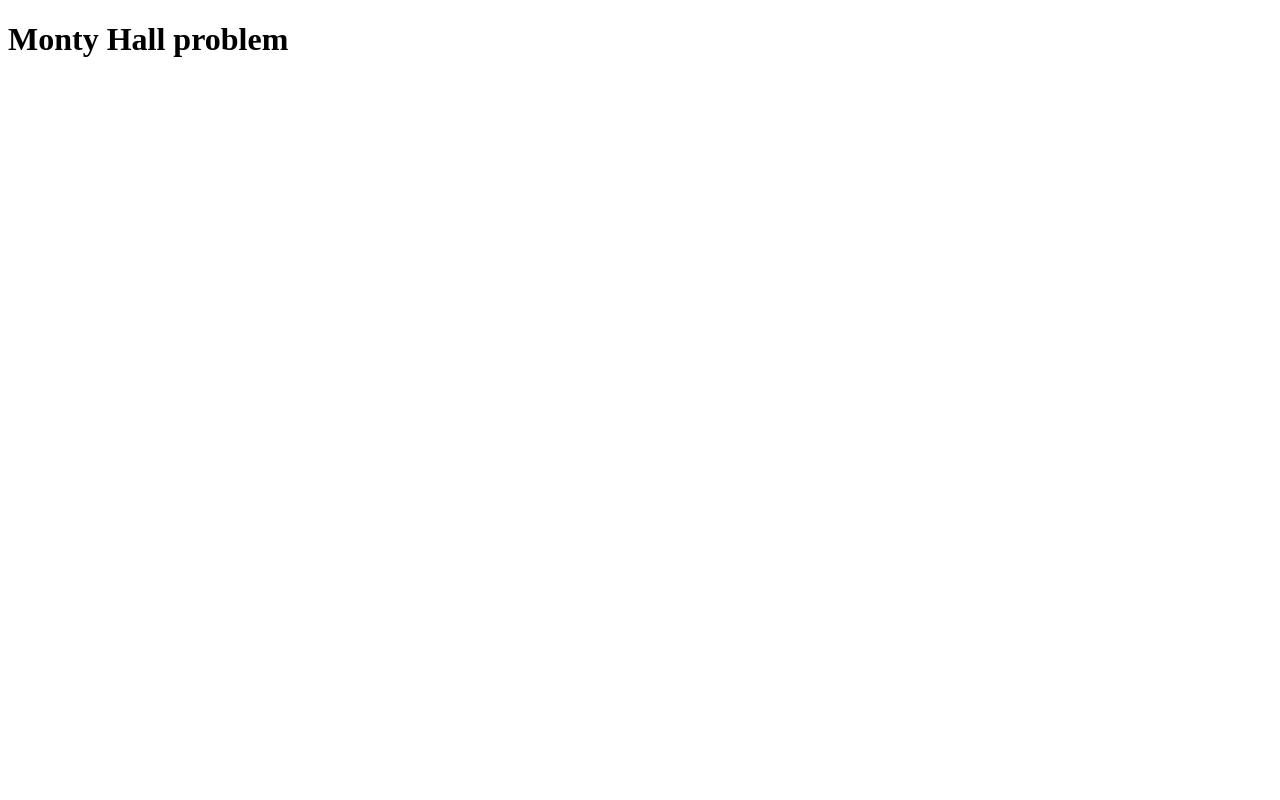
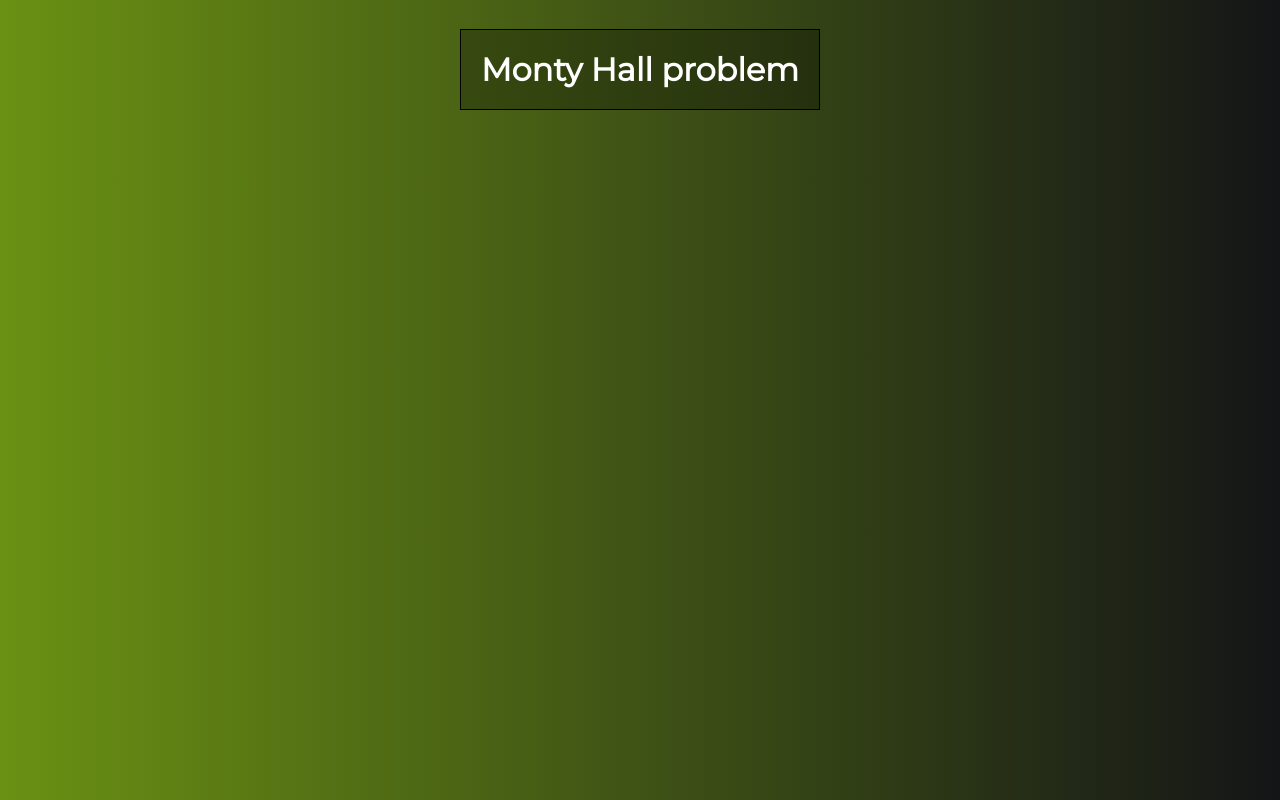
Before and after one commit to Andreas-Ziegler22/montyhall-vue-project, a Vue app: page / in a window 1280 px wide. Built offline with nearby package versions, Linux system fonts and the light colour scheme; the HTML template or start-up script is replaced by a standard one.

Commit message:
#app styled

```diff
--- a/src/App.vue
+++ b/src/App.vue
@@ -8,4 +8,25 @@
 export default {};
 </script>
 
-<style></style>
+<style>
+* {
+  box-sizing: border-box;
+  font-family: "Montserrat", sans-serif;
+}
+body {
+  color: #fff;
+  background: linear-gradient(to right, #6a9113, #141517);
+}
+#app {
+  display: flex;
+  flex-direction: column;
+  align-items: center;
+}
+
+#app h1 {
+  border: 1px solid #000;
+  background-color: #0004;
+  padding: 20px;
+  margin-bottom: 60px;
+}
+</style>
```
